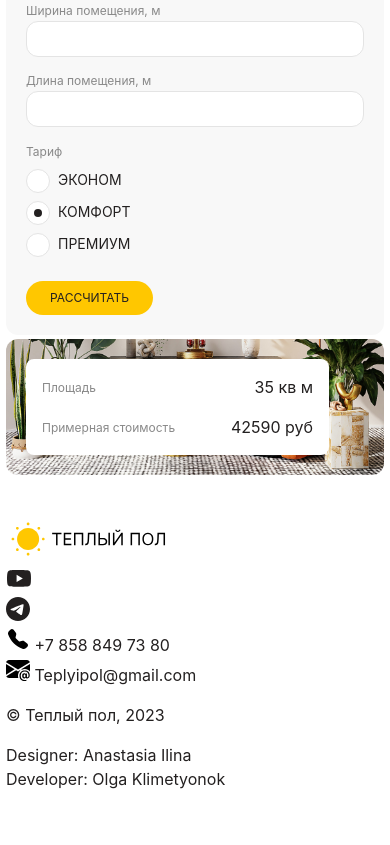
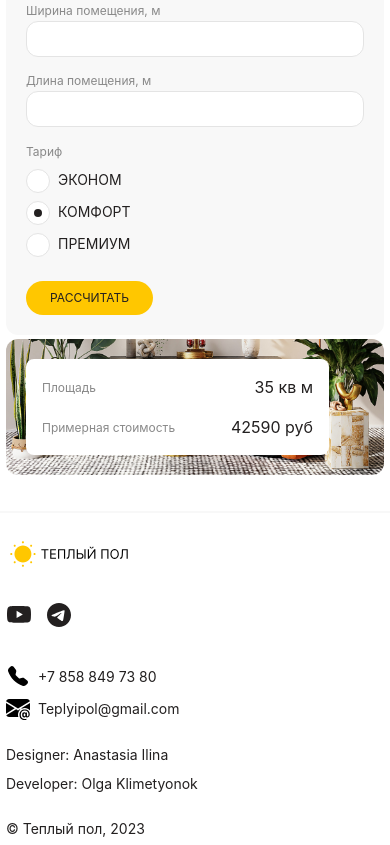
Before and after one commit to klimetyonok/underfloor_heating, a plain HTML site: page index.html in a window 390 px wide. Shown: the part 1002-1847 px from the top of the page. Before the commit the page ends 1799 px from the top, so only its background shows below. Drawn offline with nearby package versions, Linux system fonts and the light colour scheme; a web font is replaced by a local one.

Commit message:
feat: add adaptive to footer

```diff
--- a/index.html
+++ b/index.html
@@ -12,7 +12,7 @@
     <link rel="stylesheet" href="style/hero.css" />
     <!-- <link rel="stylesheet" href="style/advantages.css" /> -->
     <link rel="stylesheet" href="style/calc.css" />
-    <!-- <link rel="stylesheet" href="style/footer.css" /> -->
+    <link rel="stylesheet" href="style/footer.css" />
     <link
       rel="stylesheet"
       href="https://cdn.jsdelivr.net/npm/swiper@9/swiper-bundle.min.css"
--- a/style/footer.css
+++ b/style/footer.css
@@ -49,13 +49,49 @@
 }
 
 @media (max-width: 1240px) {
-
+  .footer__container {
+    column-gap: 86px;
+    padding-top: 30px;
+  }
 }
 
 @media (max-width: 920px) {
+  .footer {
+    font-size: 14px;
+  }
 
+  .footer__container {
+    padding-top: 24px;
+    gap: 28px 74px;
+  }
+
+  .footer__logo {
+    width: 124px;
+  }
+
+  .footer__social {
+    gap: 16px;
+  }
+
+  .footer__contact {
+    gap: 8px;
+  }
+}
+
+@media (max-width: 720px) {
+.footer__container {
+  column-gap: 44px;
+}
 }
 
 @media (max-width: 560px) {
+  .footer__container {
+    display: flex;
+    flex-direction: column;
+    gap: 24px;
+  }
 
+  .footer__copyright {
+    order: 2;
+  }
 }
```
